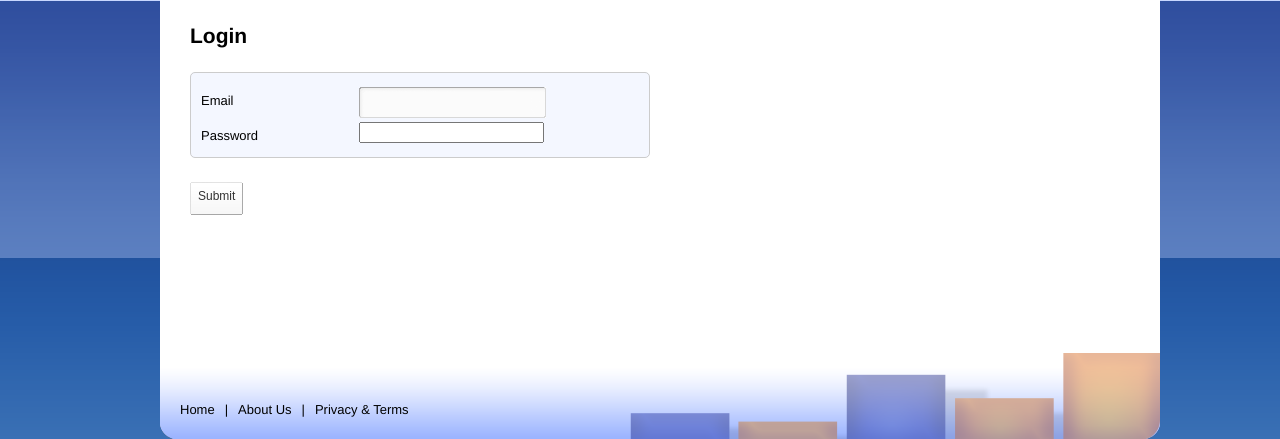
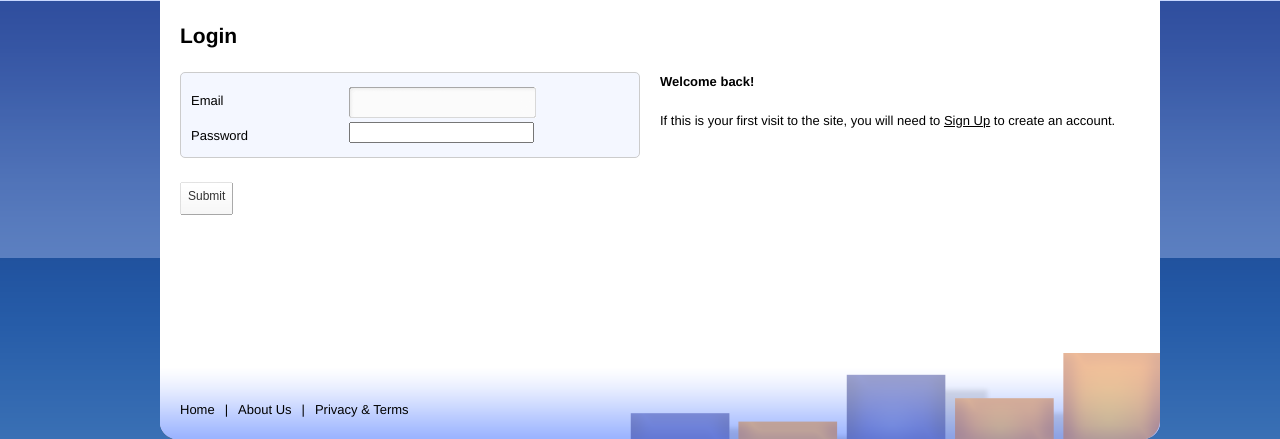
Before and after one commit to cbeck/YellowBot, a CodeIgniter app: page /user/login in a window 1280 px wide. Shown: the part 124-563 px from the top of the page. Run offline with CodeIgniter, Linux system fonts and the light colour scheme; some libraries are stand-ins or nearby versions.

Commit message:
style tweaks and helper text

```diff
--- a/web/assets/stylesheets/styles.css
+++ b/web/assets/stylesheets/styles.css
@@ -12,6 +12,15 @@ a:hover {text-decoration: underline;}
 #canvas {
   min-height: 1000px;
 }
+
+#main a {
+  text-decoration: underline;
+}
+
+#main a:hover {
+  color: #4769c5;
+}
+
 #header {
   background: #fff url(../images/bg-header.png) no-repeat top left;
   height: 84px;
--- a/web/views/userlogin.php
+++ b/web/views/userlogin.php
@@ -7,10 +7,11 @@
   <div id="canvas" class="container_12">
     <?php include("includes/header.inc"); ?>
     <div id="main" class="container_12">
-      <div class="grid_6 suffix_6">
+
       <h3>Login</h3>
       <?= validation_errors(); ?>
       <h5><?= $this->session->flashdata('success'); ?></h5>
+      <div class="grid_6 alpha">
         <?php $attributes = array('class' => 'jqtransform', 'id' => 'login_form'); ?>
         <?= form_open('user/login', $attributes); ?>
         <fieldset>
@@ -28,6 +29,11 @@
         </div>
         <?= form_close(); ?>
       </div>
+      <div class="grid_6 omega">
+        <p><strong>Welcome back!</strong></p>
+        <p>If this is your first visit to the site, you will need to <a href="/user/signup">Sign Up</a> to create an account.</p>
+      </div>
+      <div class="clear"></div>
     </div>
     <?php include("includes/footer.inc"); ?>
   </div>
```
Also changed, not shown: web/views/usersignup.php (+19 -2 lines). Lines whose indentation alone changed are shown as unchanged.
